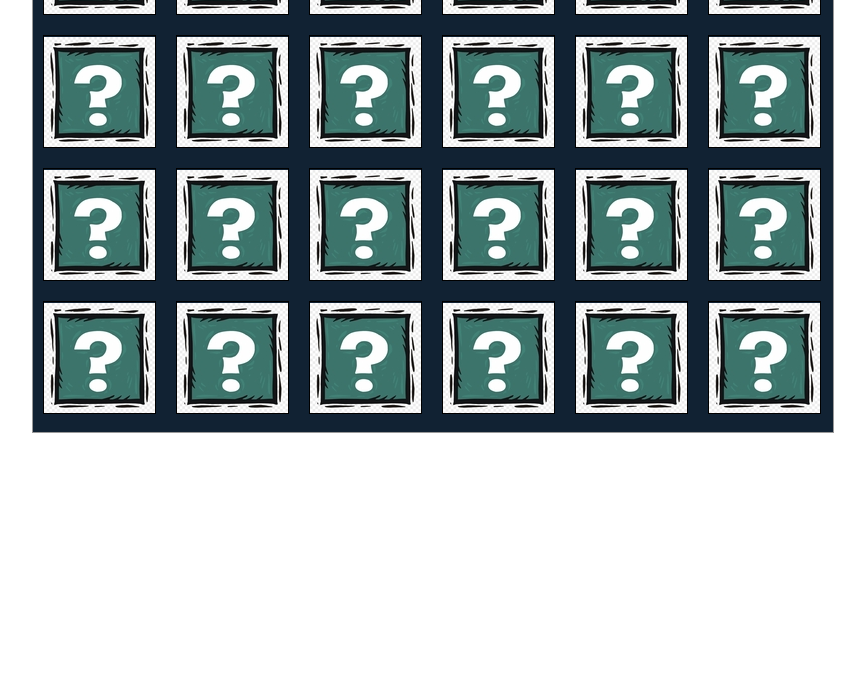
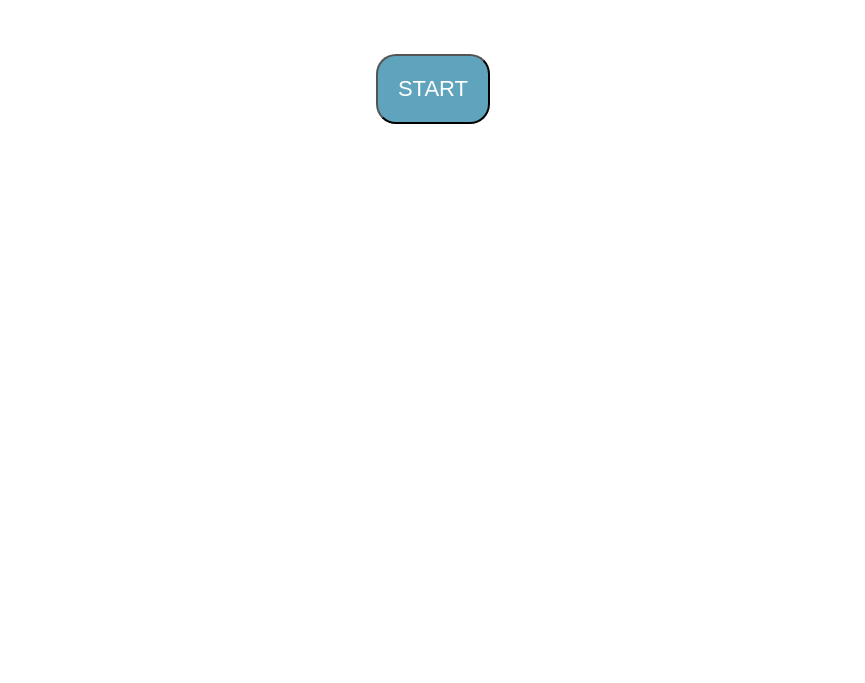
Before and after one commit to bpraak/Memory, a plain HTML site: page index.html in a window 1280 px wide. Shown: the part 117-800 px from the top of the page, without its empty margins (207-1072 px from the left). Drawn offline with nearby package versions, Linux system fonts and the light colour scheme.

Commit message:
start button

```diff
--- a/game.css
+++ b/game.css
@@ -1,19 +1,43 @@
+body{
+    display: grid;
+    grid-template-rows: auto;
+    justify-content: center;
+    grid-row-gap: 30px;
+}
 #memory{
 	background:#123;
-	border:#999 1px solid;
 	width:800px;
-	height:540px;
-	margin:0px auto;
+    height:540px;
+    display:none;
 }
 #memory > div{
     background: url(assets/q.png) no-repeat center;
+    border-radius: 15px;
 	border:#000 1px solid;
-	width:71px;
-	height:71px;
+	width:70px;
+	height:70px;
 	float:left;
 	margin:10px;
 	padding:20px;
 	font-size:64px;
 	cursor:pointer;
-	text-align:center;
+    text-align:center;
 }
+
+#start_button{
+    color: #fff !important;
+    background: #60a3bc;
+    padding: 20px;
+    border-radius: 20px;
+    margin: 40px auto;
+    display: block;
+    font-size: 22px;
+}
+
+.heading{
+    margin-top: 30px;
+    font-family: 'Lobster', cursive;
+    font-size: 50px;
+    display: flex;
+    justify-content: space-evenly;
+}
--- a/game.js
+++ b/game.js
@@ -20,6 +20,8 @@ function shuffle(array) {
 
 
  function newGame() {
+    document.getElementById('start').style.display = 'none';
+    document.getElementById('memory').style.display = 'block';
     shuffled_array = shuffle(marray);
     var insert = '';
     for (var i=0;i<shuffled_array.length;i++){
--- a/index.html
+++ b/index.html
@@ -2,10 +2,20 @@
 
 <head>
     <link href="game.css" type="text/css" rel="stylesheet" />
+    <link href="https://fonts.googleapis.com/css?family=Lobster&display=swap" rel="stylesheet">
     <script src="https://ajax.googleapis.com/ajax/libs/jquery/3.4.1/jquery.min.js"></script>
     <script src="game.js"></script>
 </head>
 
-<body onload="newGame()">
-    <div id="memory"></div>
+<body>
+    <div class="heading">
+        Memory Game
+        <img src="assets/m.png" width="50px" height="50px">
+    </div>
+    <div id="start">
+        <button id="start_button" onclick="newGame()">START</button>
+    </div>
+    <div id="memory">
+
+    </div>
 </body>
```
Also changed, not shown: assets/m.png (added).
